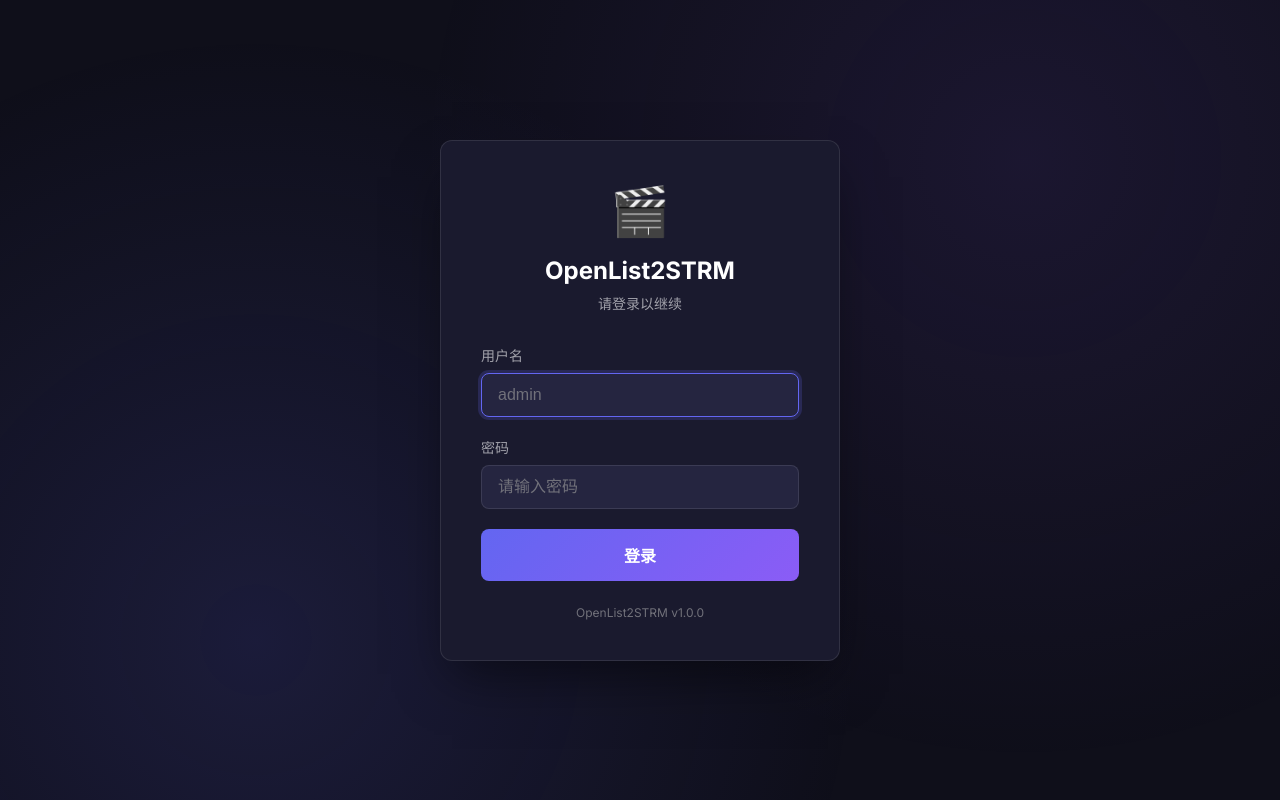
After one commit to zfonlyone/openlist2strm, a FastAPI app: template app/web/templates/login.html in a window 1280 px wide. The commit adds this page. Run offline with FastAPI, Linux system fonts and the light colour scheme; the template is opened without the code that fills it, so the values that code supplies are empty; parts of the project's set-up code (start-up, migrations or seed data) failed here and were passed over.

Commit message:
feat: add user authentication with login page and API token support

```diff
--- a/app/main.py
+++ b/app/main.py
@@ -14,7 +14,7 @@ from contextlib import asynccontextmanager
 from fastapi import FastAPI, Request
 from fastapi.staticfiles import StaticFiles
 from fastapi.templating import Jinja2Templates
-from fastapi.responses import HTMLResponse
+from fastapi.responses import HTMLResponse, RedirectResponse
 from fastapi.middleware.cors import CORSMiddleware
 
 from app.config import get_config
@@ -139,9 +139,28 @@ templates = Jinja2Templates(directory=str(templates_path))
 app.include_router(api_router)
 
 
+@app.get("/login", response_class=HTMLResponse)
+async def login_page(request: Request):
+    """Serve the login page"""
+    config = get_config()
+
+    # If auth is disabled, redirect to main page
+    if not config.web.auth.enabled:
+        return RedirectResponse(url="/", status_code=302)
+
+    return templates.TemplateResponse("login.html", {"request": request})
+
+
 @app.get("/", response_class=HTMLResponse)
 async def index(request: Request):
     """Serve the main web interface"""
+    from app.api.auth import require_auth_redirect
+
+    # Check authentication
+    redirect = require_auth_redirect(request)
+    if redirect:
+        return redirect
+
     return templates.TemplateResponse("index.html", {"request": request})
 
 
--- /dev/null
+++ b/app/web/templates/login.html
@@ -0,0 +1,295 @@
+<!DOCTYPE html>
+<html lang="zh-CN">
+<head>
+    <meta charset="UTF-8">
+    <meta name="viewport" content="width=device-width, initial-scale=1.0">
+    <meta name="description" content="OpenList2STRM - 登录">
+    <meta name="theme-color" content="#0f0f1a">
+    <title>登录 - OpenList2STRM</title>
+
+    <!-- Fonts -->
+    <link rel="preconnect" href="https://fonts.googleapis.com">
+    <link rel="preconnect" href="https://fonts.gstatic.com" crossorigin>
+    <link href="https://fonts.googleapis.com/css2?family=Inter:wght@400;500;600;700&display=swap" rel="stylesheet">
+
+    <style>
+        :root {
+            --bg-primary: #0f0f1a;
+            --bg-secondary: #1a1a2e;
+            --bg-tertiary: #252540;
+            --accent-primary: #6366f1;
+            --accent-secondary: #8b5cf6;
+            --accent-gradient: linear-gradient(135deg, #6366f1, #8b5cf6);
+            --text-primary: #ffffff;
+            --text-secondary: #a1a1aa;
+            --text-muted: #71717a;
+            --glass-border: rgba(255, 255, 255, 0.1);
+            --error: #ef4444;
+            --radius-md: 8px;
+            --radius-lg: 12px;
+            --shadow-lg: 0 25px 50px -12px rgba(0, 0, 0, 0.5);
+        }
+
+        * {
+            margin: 0;
+            padding: 0;
+            box-sizing: border-box;
+        }
+
+        body {
+            font-family: 'Inter', -apple-system, BlinkMacSystemFont, sans-serif;
+            background: var(--bg-primary);
+            color: var(--text-primary);
+            min-height: 100vh;
+            display: flex;
+            align-items: center;
+            justify-content: center;
+            padding: 20px;
+        }
+
+        /* Animated background */
+        body::before {
+            content: '';
+            position: fixed;
+            top: 0;
+            left: 0;
+            width: 100%;
+            height: 100%;
+            background:
+                radial-gradient(circle at 20% 80%, rgba(99, 102, 241, 0.15) 0%, transparent 50%),
+                radial-gradient(circle at 80% 20%, rgba(139, 92, 246, 0.1) 0%, transparent 50%);
+            pointer-events: none;
+            z-index: 0;
+        }
+
+        .login-container {
+            position: relative;
+            z-index: 1;
+            width: 100%;
+            max-width: 400px;
+        }
+
+        .login-card {
+            background: var(--bg-secondary);
+            border: 1px solid var(--glass-border);
+            border-radius: var(--radius-lg);
+            padding: 40px;
+            box-shadow: var(--shadow-lg);
+        }
+
+        .login-header {
+            text-align: center;
+            margin-bottom: 32px;
+        }
+
+        .login-logo {
+            font-size: 48px;
+            margin-bottom: 16px;
+        }
+
+        .login-title {
+            font-size: 24px;
+            font-weight: 700;
+            margin-bottom: 8px;
+        }
+
+        .login-subtitle {
+            color: var(--text-secondary);
+            font-size: 14px;
+        }
+
+        .form-group {
+            margin-bottom: 20px;
+        }
+
+        .form-label {
+            display: block;
+            font-size: 14px;
+            font-weight: 500;
+            color: var(--text-secondary);
+            margin-bottom: 8px;
+        }
+
+        .form-input {
+            width: 100%;
+            padding: 12px 16px;
+            background: var(--bg-tertiary);
+            border: 1px solid var(--glass-border);
+            border-radius: var(--radius-md);
+            color: var(--text-primary);
+            font-size: 16px;
+            transition: border-color 0.2s, box-shadow 0.2s;
+        }
+
+        .form-input:focus {
+            outline: none;
+            border-color: var(--accent-primary);
+            box-shadow: 0 0 0 3px rgba(99, 102, 241, 0.2);
+        }
+
+        .form-input::placeholder {
+            color: var(--text-muted);
+        }
+
+        .btn-login {
+            width: 100%;
+            padding: 14px;
+            background: var(--accent-gradient);
+            border: none;
+            border-radius: var(--radius-md);
+            color: white;
+            font-size: 16px;
+            font-weight: 600;
+            cursor: pointer;
+            transition: transform 0.2s, box-shadow 0.2s;
+        }
+
+        .btn-login:hover {
+            transform: translateY(-2px);
+            box-shadow: 0 10px 20px rgba(99, 102, 241, 0.3);
+        }
+
+        .btn-login:active {
+            transform: translateY(0);
+        }
+
+        .btn-login:disabled {
+            opacity: 0.7;
+            cursor: not-allowed;
+            transform: none;
+        }
+
+        .error-message {
+            background: rgba(239, 68, 68, 0.1);
+            border: 1px solid rgba(239, 68, 68, 0.3);
+            color: var(--error);
+            padding: 12px;
+            border-radius: var(--radius-md);
+            margin-bottom: 20px;
+            font-size: 14px;
+            display: none;
+        }
+
+        .error-message.show {
+            display: block;
+        }
+
+        .footer {
+            text-align: center;
+            margin-top: 24px;
+            color: var(--text-muted);
+            font-size: 12px;
+        }
+
+        /* Loading spinner */
+        .spinner {
+            display: inline-block;
+            width: 16px;
+            height: 16px;
+            border: 2px solid rgba(255, 255, 255, 0.3);
+            border-top-color: white;
+            border-radius: 50%;
+            animation: spin 0.8s linear infinite;
+            margin-right: 8px;
+            vertical-align: middle;
+        }
+
+        @keyframes spin {
+            to { transform: rotate(360deg); }
+        }
+    </style>
+</head>
+<body>
+    <div class="login-container">
+        <div class="login-card">
+            <div class="login-header">
+                <div class="login-logo">🎬</div>
+                <h1 class="login-title">OpenList2STRM</h1>
+                <p class="login-subtitle">请登录以继续</p>
+            </div>
+
+            <div id="error-message" class="error-message"></div>
+
+            <form id="login-form">
+                <div class="form-group">
+                    <label class="form-label" for="username">用户名</label>
+                    <input
+                        type="text"
+                        id="username"
+                        class="form-input"
+                        placeholder="admin"
+                        autocomplete="username"
+                        required
+                    >
+                </div>
+
+                <div class="form-group">
+                    <label class="form-label" for="password">密码</label>
+                    <input
+                        type="password"
+                        id="password"
+                        class="form-input"
+                        placeholder="请输入密码"
+                        autocomplete="current-password"
+                        required
+                    >
+                </div>
+
+                <button type="submit" class="btn-login" id="submit-btn">
+                    登录
+                </button>
+            </form>
+
+            <div class="footer">
+                OpenList2STRM v1.0.0
+            </div>
+        </div>
+    </div>
+
+    <script>
+        const form = document.getElementById('login-form');
+        const errorEl = document.getElementById('error-message');
+        const submitBtn = document.getElementById('submit-btn');
+
+        form.addEventListener('submit', async (e) => {
+            e.preventDefault();
+
+            const username = document.getElementById('username').value;
+            const password = document.getElementById('password').value;
+
+            // Show loading state
+            submitBtn.disabled = true;
+            submitBtn.innerHTML = '<span class="spinner"></span>登录中...';
+            errorEl.classList.remove('show');
+
+            try {
+                const response = await fetch('/api/auth/login', {
+                    method: 'POST',
+                    headers: {
+                        'Content-Type': 'application/json',
+                    },
+                    body: JSON.stringify({ username, password }),
+                });
+
+                if (response.ok) {
+                    // Login successful, redirect to main page
+                    window.location.href = '/';
+                } else {
+                    const data = await response.json();
+                    errorEl.textContent = data.detail || '用户名或密码错误';
+                    errorEl.classList.add('show');
+                }
+            } catch (err) {
+                errorEl.textContent = '网络错误，请重试';
+                errorEl.classList.add('show');
+            } finally {
+                submitBtn.disabled = false;
+                submitBtn.innerHTML = '登录';
+            }
+        });
+
+        // Focus on username input
+        document.getElementById('username').focus();
+    </script>
+</body>
+</html>
```
Also changed, not shown: app/api/auth.py (added, +215 -0 lines), app/api/router.py (+93 -7 lines), app/config.py (+7 -5 lines), app/web/static/js/app.js (+17 -0 lines), app/web/templates/index.html (+16 -9 lines), config/config.example.yml (+8 -3 lines).
